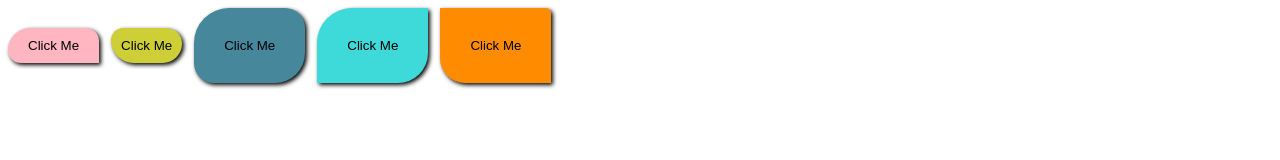
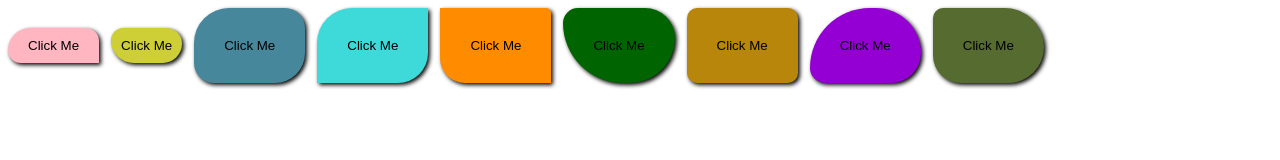
Before and after one commit to kakadeAnushka24/1st-css-project, a plain HTML site: page index.html in a window 1280 px wide. Drawn offline with Linux system fonts and the light colour scheme.

Commit message:
write all code

```diff
--- a/index.html
+++ b/index.html
@@ -81,6 +81,66 @@
         transition:1s;
     }
 
+    .btn-6{
+    background-color:darkgreen;
+    border: none;
+    padding: 30px 30px;
+    border-radius:30px 60px 90px 120px;
+    cursor:pointer;
+    box-shadow:2px 2px 4px black;
+    }
+    .btn-6:hover{
+        background-color:lightgreen;
+        box-shadow:4px 4px 5px rgb(13,14,14);
+        color:white;
+        transition:1s;
+    }
+
+    .btn-7{
+    background-color:darkgoldenrod;
+    border: none;
+    padding: 30px 30px;
+    border-radius:10px;
+    cursor:pointer;
+    box-shadow:2px 2px 4px black;
+    }
+    .btn-7:hover{
+        background-color:lightgoldenrod;
+        box-shadow:4px 4px 5px rgb(13,14,14);
+        color:white;
+        transition:1s;
+    }
+
+       .btn-8{
+    background-color:darkviolet;
+    border: none;
+    padding: 30px 30px;
+    border-radius:200px 150px 100px 50px;
+    cursor:pointer;
+    box-shadow:2px 2px 4px black;
+    }
+    .btn-8:hover{
+        background-color:violet;
+        box-shadow:4px 4px 5px rgb(13,14,14);
+        color:white;
+        transition:1s;
+    }
+
+    .btn-9{
+    background-color:darkolivegreen;
+    border: none;
+    padding: 30px 30px;
+    border-radius:25px 98px 89px 69px ;
+    cursor:pointer;
+    box-shadow:2px 2px 4px black;
+    }
+    .btn-9:hover{
+        background-color:vegreen;
+        box-shadow:4px 4px 5px rgb(13,14,14);
+        color:white;
+        transition:1s;
+    }
+
     </style>
 </body>
    <button class="btn-1">Click Me</button>&nbsp;&nbsp;
@@ -88,4 +148,8 @@
        <button class="btn-3">Click Me</button>&nbsp;&nbsp;
         <button class="btn-4">Click Me</button>&nbsp;&nbsp;
          <button class="btn-5">Click Me</button>&nbsp;&nbsp;
+          <button class="btn-6">Click Me</button>&nbsp;&nbsp;
+           <button class="btn-7">Click Me</button>&nbsp;&nbsp;
+            <button class="btn-8">Click Me</button>&nbsp;&nbsp;
+             <button class="btn-9">Click Me</button>&nbsp;&nbsp;
 </html>
```
